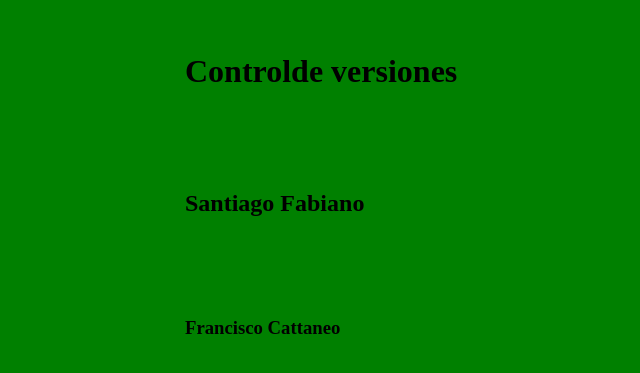
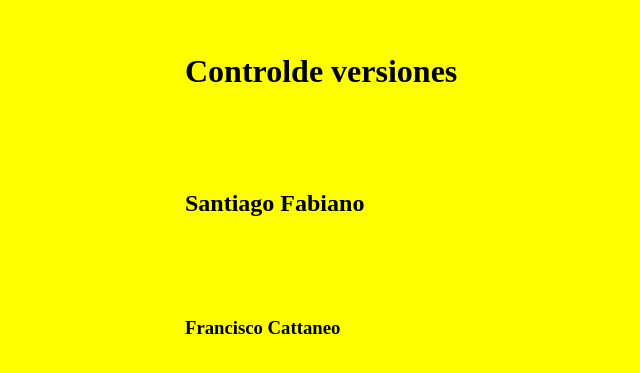
Before and after one commit to fedeveemo/TP_SO_I4_Equipo_, a plain HTML site: page index.html in a window 1280 px wide. Shown: the part 147-520 px from the top of the page, without its empty margins (115-755 px from the left). Drawn offline with Linux system fonts and the light colour scheme.

Commit message:
Cambie de color a Yellow

```diff
--- a/estilos.css
+++ b/estilos.css
@@ -2,5 +2,5 @@
 margin:100px;
 }
 body {
-    background:GREEN;
+    background:yellow;
 }
```
